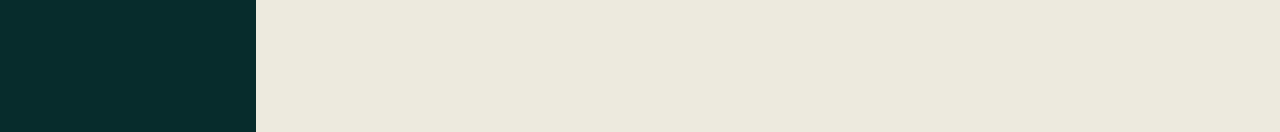
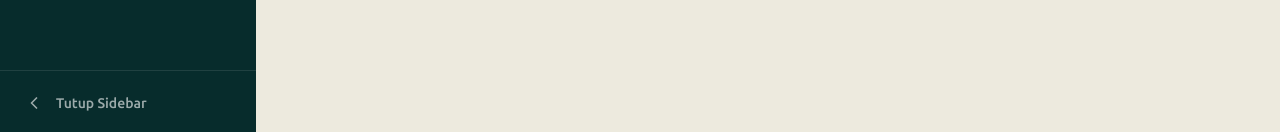
Before and after one commit to ersetdigital-sudo/Warung-Efge, a Next.js app: page /purchases in a window 1280 px wide. Shown: the part 665-797 px from the top of the page. Built offline with nearby package versions, Linux system fonts and the light colour scheme.

Commit message:
auto: update from Kiro

```diff
--- a/src/components/layout/MainLayout.tsx
+++ b/src/components/layout/MainLayout.tsx
@@ -1,18 +1,46 @@
 "use client";
 
-import { useState } from "react";
+import { useState, useEffect } from "react";
 import Sidebar from "./Sidebar";
 import Header from "./Header";
 
+const SIDEBAR_KEY = "warung-efge-sidebar-collapsed";
+
 export default function MainLayout({ children }: { children: React.ReactNode }) {
   const [sidebarOpen, setSidebarOpen] = useState(false);
+  const [collapsed, setCollapsed] = useState(false);
+  const [mounted, setMounted] = useState(false);
+
+  useEffect(() => {
+    // Read from localStorage on mount
+    const stored = localStorage.getItem(SIDEBAR_KEY);
+    if (stored !== null) {
+      setCollapsed(stored === "true");
+    } else {
+      // Default: collapsed on tablet, expanded on desktop
+      const isTablet = window.innerWidth >= 768 && window.innerWidth <= 1024;
+      setCollapsed(isTablet);
+    }
+    setMounted(true);
+  }, []);
+
+  const handleToggleCollapse = () => {
+    const next = !collapsed;
+    setCollapsed(next);
+    localStorage.setItem(SIDEBAR_KEY, String(next));
+  };
 
   return (
     <div className="flex h-screen bg-[#EDEADE] overflow-hidden">
-      <Sidebar isOpen={sidebarOpen} onClose={() => setSidebarOpen(false)} />
-      <div className="flex-1 flex flex-col overflow-hidden">
+      <Sidebar
+        isOpen={sidebarOpen}
+        onClose={() => setSidebarOpen(false)}
+        collapsed={mounted ? collapsed : false}
+        onToggleCollapse={handleToggleCollapse}
+      />
+      <div className="flex-1 flex flex-col overflow-hidden min-w-0">
         <Header onMenuClick={() => setSidebarOpen(true)} />
-        <main className="flex-1 overflow-y-auto p-4 lg:p-6">{children}</main>
+        <main className="flex-1 overflow-y-auto p-4 lg:p-6 pb-20 md:pb-4">{children}</main>
       </div>
     </div>
   );
--- a/src/components/layout/Sidebar.tsx
+++ b/src/components/layout/Sidebar.tsx
@@ -3,6 +3,7 @@
 import Link from "next/link";
 import { usePathname } from "next/navigation";
 import { cn } from "@/lib/utils";
+import { useState } from "react";
 import {
   LayoutDashboard,
   Package,
@@ -15,11 +16,15 @@ import {
   UserCircle,
   X,
   Store,
+  ChevronLeft,
+  ChevronRight,
 } from "lucide-react";
 
 interface SidebarProps {
   isOpen: boolean;
   onClose: () => void;
+  collapsed: boolean;
+  onToggleCollapse: () => void;
 }
 
 const menuItems = [
@@ -34,57 +39,112 @@ const menuItems = [
   { href: "/users", icon: UserCircle, label: "Pengguna" },
 ];
 
-export default function Sidebar({ isOpen, onClose }: SidebarProps) {
+function NavTooltip({ label, show }: { label: string; show: boolean }) {
+  if (!show) return null;
+  return (
+    <div className="absolute left-full ml-2 top-1/2 -translate-y-1/2 z-50 px-2.5 py-1.5 bg-[#072C2C] text-white text-xs font-medium rounded-md whitespace-nowrap shadow-lg animate-in fade-in duration-150 pointer-events-none">
+      {label}
+      <div className="absolute top-1/2 -translate-y-1/2 -left-1 w-2 h-2 bg-[#072C2C] rotate-45" />
+    </div>
+  );
+}
+
+export default function Sidebar({ isOpen, onClose, collapsed, onToggleCollapse }: SidebarProps) {
   const pathname = usePathname();
+  const [hoveredItem, setHoveredItem] = useState<string | null>(null);
 
   return (
     <>
+      {/* Mobile overlay */}
       {isOpen && (
         <div className="fixed inset-0 bg-black/50 z-40 lg:hidden" onClick={onClose} />
       )}
 
+      {/* Mobile bottom nav */}
+      <nav className="md:hidden fixed bottom-0 left-0 right-0 z-50 bg-[#072C2C] border-t border-white/10 flex items-center justify-around px-2 py-2 safe-area-pb">
+        {menuItems.slice(0, 5).map((item) => {
+          const isActive = pathname === item.href || pathname?.startsWith(item.href + "/");
+          return (
+            <Link key={item.href} href={item.href} className={cn("flex flex-col items-center gap-0.5 px-2 py-1 rounded-lg", isActive ? "text-[#FF5F03]" : "text-white/50")}>
+              <item.icon className="w-5 h-5" />
+              <span className="text-[9px] font-medium">{item.label.split(" ")[0]}</span>
+            </Link>
+          );
+        })}
+        <button onClick={() => { /* could show more menu */ }} className="flex flex-col items-center gap-0.5 px-2 py-1 rounded-lg text-white/50">
+          <BarChart3 className="w-5 h-5" />
+          <span className="text-[9px] font-medium">Lainnya</span>
+        </button>
+      </nav>
+
+      {/* Desktop/Tablet sidebar */}
       <aside
         className={cn(
-          "fixed top-0 left-0 z-50 h-full w-64 bg-[#072C2C] transition-transform duration-300 ease-in-out lg:translate-x-0 lg:static lg:z-auto",
-          isOpen ? "translate-x-0" : "-translate-x-full"
+          "hidden md:flex fixed top-0 left-0 z-50 h-full bg-[#072C2C] flex-col transition-all duration-[220ms] ease-in-out lg:static lg:z-auto",
+          collapsed ? "w-[68px]" : "w-64",
+          // Mobile slide-in (for tablet when manually opened)
+          isOpen ? "translate-x-0" : "md:-translate-x-full lg:translate-x-0"
         )}
       >
-        <div className="flex items-center justify-between h-16 px-4 border-b border-white/10">
-          <Link href="/dashboard" className="flex items-center gap-3">
-            <div className="w-9 h-9 bg-[#FF5F03] rounded-lg flex items-center justify-center">
+        {/* Brand */}
+        <div className={cn("flex items-center h-16 border-b border-white/10 transition-all duration-[220ms]", collapsed ? "justify-center px-2" : "px-4 gap-3")}>
+          <Link href="/dashboard" className={cn("flex items-center", collapsed ? "" : "gap-3")}>
+            <div className="w-9 h-9 bg-[#FF5F03] rounded-lg flex items-center justify-center flex-shrink-0">
               <Store className="w-5 h-5 text-white" />
             </div>
-            <div>
-              <h1 className="text-base font-bold text-white leading-tight font-[Oswald]">WARUNG EFGE</h1>
-              <p className="text-[10px] text-white/50 leading-none">POS & Inventory</p>
+            {!collapsed && (
+              <div className="overflow-hidden">
+                <h1 className="text-base font-bold text-white leading-tight font-[Oswald] whitespace-nowrap">WARUNG EFGE</h1>
+                <p className="text-[10px] text-white/50 leading-none whitespace-nowrap">POS & Inventory</p>
               </div>
+            )}
           </Link>
-          <button onClick={onClose} className="lg:hidden p-1 rounded-md hover:bg-white/10 cursor-pointer">
+          {!collapsed && (
+            <button onClick={onClose} className="lg:hidden ml-auto p-1 rounded-md hover:bg-white/10 cursor-pointer">
               <X className="w-5 h-5 text-white/70" />
             </button>
+          )}
         </div>
 
-        <nav className="p-3 space-y-1 overflow-y-auto h-[calc(100%-4rem)]">
+        {/* Nav items */}
+        <nav className={cn("flex-1 overflow-y-auto space-y-1 transition-all duration-[220ms]", collapsed ? "p-2" : "p-3")}>
           {menuItems.map((item) => {
             const isActive = pathname === item.href || pathname?.startsWith(item.href + "/");
             return (
+              <div key={item.href} className="relative" onMouseEnter={() => collapsed && setHoveredItem(item.href)} onMouseLeave={() => setHoveredItem(null)}>
                 <Link
-                key={item.href}
                   href={item.href}
                   onClick={onClose}
                   className={cn(
-                  "flex items-center gap-3 px-3 py-2.5 rounded-lg text-sm font-medium transition-all duration-200",
+                    "flex items-center rounded-lg text-sm font-medium transition-all duration-200",
+                    collapsed ? "justify-center px-2 py-2.5" : "gap-3 px-3 py-2.5",
                     isActive
                       ? "bg-[#FF5F03] text-white shadow-lg shadow-[#FF5F03]/20"
                       : "text-white/70 hover:bg-white/10 hover:text-white"
                   )}
                 >
-                <item.icon className={cn("w-5 h-5", isActive ? "text-white" : "text-white/50")} />
-                {item.label}
+                  <item.icon className={cn("w-5 h-5 flex-shrink-0", isActive ? "text-white" : "text-white/50")} />
+                  {!collapsed && <span className="whitespace-nowrap overflow-hidden">{item.label}</span>}
                 </Link>
+                <NavTooltip label={item.label} show={collapsed && hoveredItem === item.href} />
+              </div>
             );
           })}
         </nav>
+
+        {/* Toggle button */}
+        <div className={cn("border-t border-white/10 transition-all duration-[220ms]", collapsed ? "p-2" : "p-3")}>
+          <button
+            onClick={onToggleCollapse}
+            className={cn(
+              "flex items-center rounded-lg text-white/60 hover:bg-white/10 hover:text-white transition-all duration-200 cursor-pointer w-full",
+              collapsed ? "justify-center px-2 py-2.5" : "gap-3 px-3 py-2.5"
+            )}
+          >
+            {collapsed ? <ChevronRight className="w-5 h-5" /> : <ChevronLeft className="w-5 h-5" />}
+            {!collapsed && <span className="text-sm font-medium whitespace-nowrap">Tutup Sidebar</span>}
+          </button>
+        </div>
       </aside>
     </>
   );
```
Lines whose indentation alone changed are shown as unchanged.
